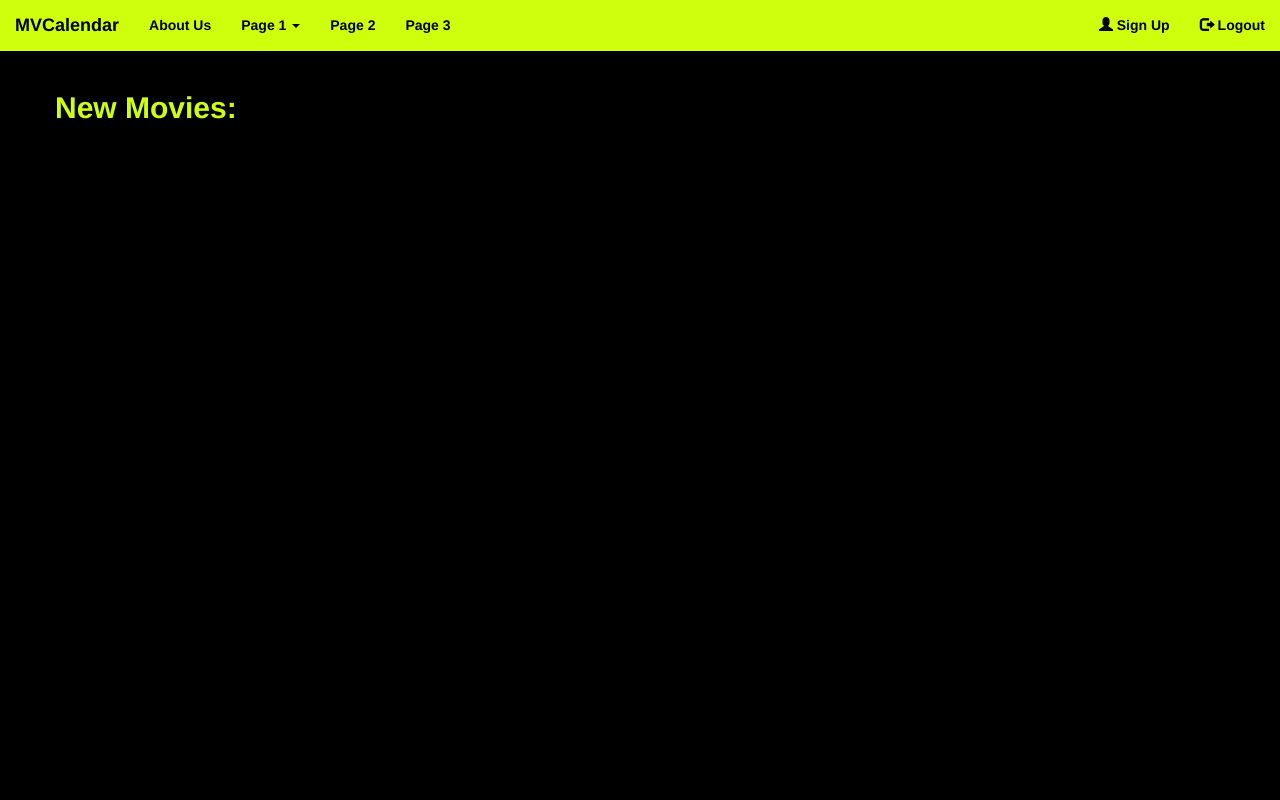
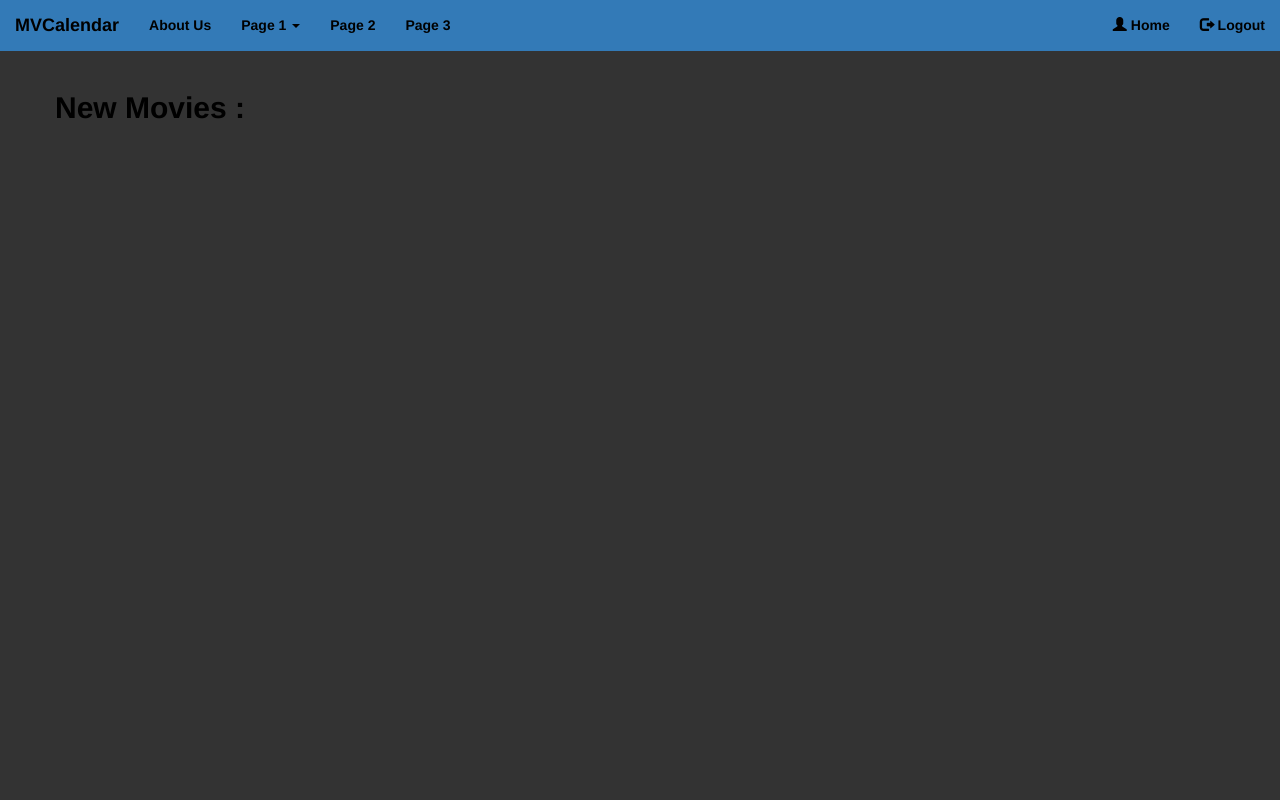
Before and after one commit to mario27584/calendar, a PHP site: page /calendar/curl_.php in a window 1280 px wide. Run offline with PHP 8.4, Linux system fonts and the light colour scheme; data that the repository does not hold is empty; some libraries are stand-ins or nearby versions.

Commit message:
added nav bad links and edited curl css

```diff
--- a/calendar.php
+++ b/calendar.php
@@ -92,10 +92,10 @@ parent of d0d7f2d... added a new line to explain why this file is important -->
           </ul>
         </li>
         <li><a href="#">Page 2</a></li>
-        <li><a href="#">Page 3</a></li>
+        <li><a href="http://mvcalendar.azurewebsites.net/curl_.php">Movies</a></li>
       </ul>
       <ul class="nav navbar-nav navbar-right">
-        <li><a href="#"><span class="glyphicon glyphicon-user"></span> Sign Up</a></li>
+        <li><a href="http://mvwordpress.azurewebsites.net/"><span class="glyphicon glyphicon-user"></span> WordPress Site</a></li>
         <li><a href="logout_.php"><span class="glyphicon glyphicon-log-out"></span> Logout</a></li>
       </ul>
     </div>
--- a/curl.css
+++ b/curl.css
@@ -1,7 +1,7 @@
   body {
             font-family: 'Roboto', sans-serif bold;
             font-size:17px;
-            background-color:black !important;
+            background-color:#333 !important;
 
 
         }
@@ -9,7 +9,7 @@
 
 .list-group li:hover {
 
-    background-color:#337ab7 !important;
+    background-color:#333 !important;
 
     display: block;
 
@@ -17,7 +17,7 @@
 
 
 .navbar-custom1 .navbar-nav .open .dropdown-menu>li>a, .navbar-custom1 .navbar-nav .open .dropdown-menu {
-    background-color: #CFFF0D;
+    background-color: #337ab7;
     color: #004050;
 }
 
@@ -34,7 +34,7 @@
 }
 
 .navbar-custom1  {
-    background-color: #CFFF0D;
+    background-color: #337ab7;
     background-image: none;
 
 
@@ -42,7 +42,7 @@
 
 .nav .open>a, .nav .open>a:focus, .nav .open>a:hover {
     background-color: #337ab7 !important;
-    border-color: #337ab7;
+    border-color: #333;
 }
 
 .navbar-custom1  .nav > li > a:hover{
--- a/curl_.php
+++ b/curl_.php
@@ -50,7 +50,7 @@ preg_match_all($poster_pattern,$html,$poster);
 <body style="background-color=black;">
 
 
-<nav class="navbar navbar-static-top navbar-custom1 "  style="background-color:#CFFF0D; color:black; font-weight: bold;">
+<nav class="navbar navbar-static-top navbar-custom1 "  style="background-color:#337ab7; color:black; font-weight: bold;">
   <div class="container-fluid">
     <div class="navbar-header">
       <button type="button" class="navbar-toggle" data-toggle="collapse" data-target="#myNavbar">
@@ -75,7 +75,7 @@ preg_match_all($poster_pattern,$html,$poster);
         <li><a href="#">Page 3</a></li>
       </ul>
       <ul class="nav navbar-nav navbar-right">
-        <li><a href="#"><span class="glyphicon glyphicon-user"></span> Sign Up</a></li>
+        <li><a href="#"><span class="glyphicon glyphicon-user"></span> Home</a></li>
         <li><a href="#"><span class="glyphicon glyphicon-log-out"></span> Logout</a></li>
       </ul>
     </div>
@@ -87,7 +87,7 @@ preg_match_all($poster_pattern,$html,$poster);
 <ol class="list-group col-lg-6">
 
 
-    <h2 style="color:#CFFF0D; font-weight: bold; "> New Movies:</h2>
+    <h2 style="color:black; font-weight: bold; "> New Movies :</h2>
     <br>
 <?php
 
@@ -95,7 +95,7 @@ preg_match_all($poster_pattern,$html,$poster);
 
    for($j=0; $j < ($size/2); $j++){
         // print("<ol >");
-                print("<li class='list-group-item active' style= 'width:100%; color:black; background-color: #CFFF0D;'>");
+                print("<li class='list-group-item active' style= 'width:100%; color:black; background-color: #337ab7;'>");
                 print ("<h4><b>".$matches[2][$j].":</b></h4>");
             //  print("<a href=\"".$matches[1][$j]."\">".$matches[1][$j]."</a></li><br>");
 
@@ -114,7 +114,7 @@ preg_match_all($poster_pattern,$html,$poster);
 <?php
    for($j=($size/2)+1; $j < sizeof($matches[1]); $j++){
         // print("<ol >");
-                print("<li class='list-group-item active' style= 'width:100%; color:black; background-color: #CFFF0D;'>");
+                print("<li class='list-group-item active' style= 'width:100%; color:black; background-color: #337ab7;'>");
                 print ("<h4><b>".$matches[2][$j].":</b></h4>");
             //  print("<a href=\"".$matches[1][$j]."\">".$matches[1][$j]."</a></li><br>");
 
```
